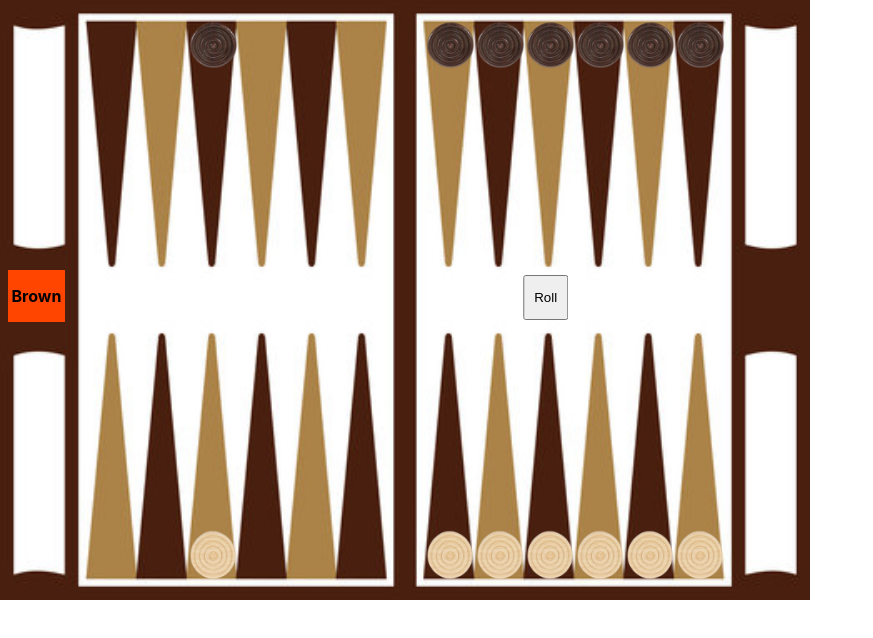
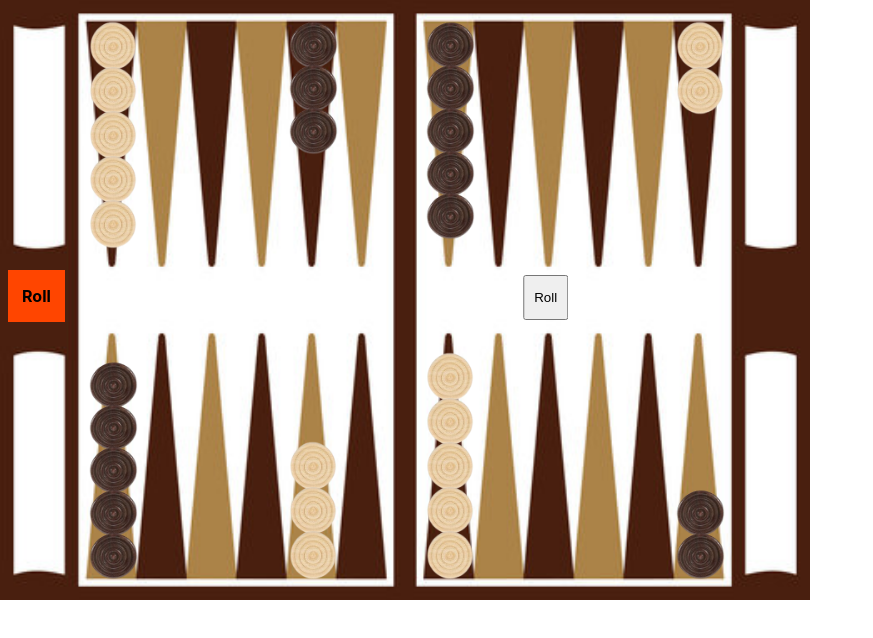
Before and after one commit to lukalicheli/backgammon, a React (Create React App) app in the folder backgammon/: page / in a window 1280 px wide. Shown: the top 638 px of the page, without its empty margins (0-873 px from the left). Built offline with nearby package versions, Linux system fonts and the light colour scheme.

Commit message:
Now it will show roll if the game just started and noone has gone yet

```diff
--- a/backgammon/src/App.js
+++ b/backgammon/src/App.js
@@ -10,13 +10,13 @@ import DiscardPile from "./components/piles/DiscardPile";
 import PlayerTurn from "./components/misc/PlayerTurn";
 
 function App() {
-  const [started, setStarted] = useState(true);
+  const [started, setStarted] = useState(false);
   const [pieceIndex, setPieceIndex] = useState([]);
   const [dice, setDice] = useState([1, 2, 3, 4, 5, 6]);
   const [firstDice, setFirstDice] = useState(null);
   const [secondDice, setSecondDice] = useState(null);
   const [possibleMoves, setPossibleMoves] = useState([]);
-  const [turn, setTurn] = useState(0);
+  const [turn, setTurn] = useState(2);
   const [clicked, setClicked] = useState(false);
   const [killPileOne, setKillPileOne] = useState(0);
   const [killPileTwo, setKillPileTwo] = useState(0);
@@ -27,11 +27,11 @@ function App() {
   const [backgammon, setBackgammon] = useState([
     // value = [how many pieces in each slot, 0=white piece 1=brown piece, position on board starting from 0 like an array count]
     // [1, 1, 0],
-    // [0, -1, 1],
-    // [0, -1, 2],
-    // [0, -1, 3],
-    // [0, -1, 4],
-    // [0, -1, 5],
+    // [1, 1, 1],
+    // [1, 1, 2],
+    // [1, 1, 3],
+    // [1, 1, 4],
+    // [1, 1, 5],
     // [0, -1, 6],
     // [0, -1, 7],
     // [0, -1, 8],
@@ -44,62 +44,37 @@ function App() {
     // [0, -1, 15],
     // [0, -1, 16],
     // [0, -1, 17],
-    // [0, -1, 18, 6],
-    // [0, -1, 19, 5],
-    // [0, -1, 20, 4],
-    // [0, -1, 21, 3],
-    // [0, -1, 22, 2],
+    // [1, 0, 18, 6],
+    // [1, 0, 19, 5],
+    // [1, 0, 20, 4],
+    // [1, 0, 21, 3],
+    // [1, 0, 22, 2],
     // [1, 0, 23, 1],
 
-    [1, 1, 0],
-    [1, 1, 1],
-    [1, 1, 2],
-    [1, 1, 3],
-    [1, 1, 4],
-    [1, 1, 5],
+    [2, 0, 0],
+    [0, -1, 1],
+    [0, -1, 2],
+    [0, -1, 3],
+    [0, -1, 4],
+    [5, 1, 5],
     [0, -1, 6],
-    [0, -1, 7],
+    [3, 1, 7],
     [0, -1, 8],
-    [1, 1, 9],
+    [0, -1, 9],
     [0, -1, 10],
-    [0, -1, 11],
-    [0, -1, 12],
+    [5, 0, 11],
+    [5, 1, 12],
     [0, -1, 13],
-    [1, 0, 14],
+    [0, -1, 14],
     [0, -1, 15],
-    [0, -1, 16],
+    [3, 0, 16],
     [0, -1, 17],
-    [1, 0, 18, 6],
-    [1, 0, 19, 5],
-    [1, 0, 20, 4],
-    [1, 0, 21, 3],
-    [1, 0, 22, 2],
-    [1, 0, 23, 1],
-
-    // [2, 0, 0],
-    // [0, -1, 1],
-    // [0, -1, 2],
-    // [0, -1, 3],
-    // [0, -1, 4],
-    // [5, 1, 5],
-    // [0, -1, 6],
-    // [3, 1, 7],
-    // [0, -1, 8],
-    // [0, -1, 9],
-    // [0, -1, 10],
-    // [5, 0, 11],
-    // [5, 1, 12],
-    // [0, -1, 13],
-    // [0, -1, 14],
-    // [0, -1, 15],
-    // [3, 0, 16],
-    // [0, -1, 17],
-    // [5, 0, 18, 6],
-    // [0, -1, 19, 5],
-    // [0, -1, 20, 4],
-    // [0, -1, 21, 3],
-    // [0, -1, 22, 2],
-    // [2, 1, 23, 1],
+    [5, 0, 18, 6],
+    [0, -1, 19, 5],
+    [0, -1, 20, 4],
+    [0, -1, 21, 3],
+    [0, -1, 22, 2],
+    [2, 1, 23, 1],
   ]);
 
   useEffect(() => {
--- a/backgammon/src/components/dice/Dice.js
+++ b/backgammon/src/components/dice/Dice.js
@@ -36,9 +36,15 @@ function Dice({
     }
   }, [possibleMoves]);
 
+  //   const diceRoll = () => {
+  // return [firstDice, secondDice]
+  //   }
+
   const rollOne = () => {
+    debugger;
     let firstDice = dice[Math.floor(Math.random() * 6)];
     let secondDice = dice[Math.floor(Math.random() * 6)];
+
     // let firstDice = dice[2];
     // let secondDice = dice[5];
 
@@ -51,7 +57,7 @@ function Dice({
       setStarted(true);
     } else if (firstDice === secondDice && !started) {
       alert("fix this");
-      setStarted(true);
+      return;
     } else if (firstDice < secondDice && !started) {
       setTurn(0);
       setStarted(true);
--- a/backgammon/src/components/misc/PlayerTurn.js
+++ b/backgammon/src/components/misc/PlayerTurn.js
@@ -4,7 +4,13 @@ import styled from "styled-components";
 function PlayerTurn({ turn }) {
   return (
     <Container>
-      {turn === 1 ? <Player>Brown</Player> : <Player>White</Player>}
+      {turn === 1 ? (
+        <Player>Brown</Player>
+      ) : turn === 0 ? (
+        <Player>White</Player>
+      ) : (
+        <Player>Roll</Player>
+      )}
     </Container>
   );
 }
```
